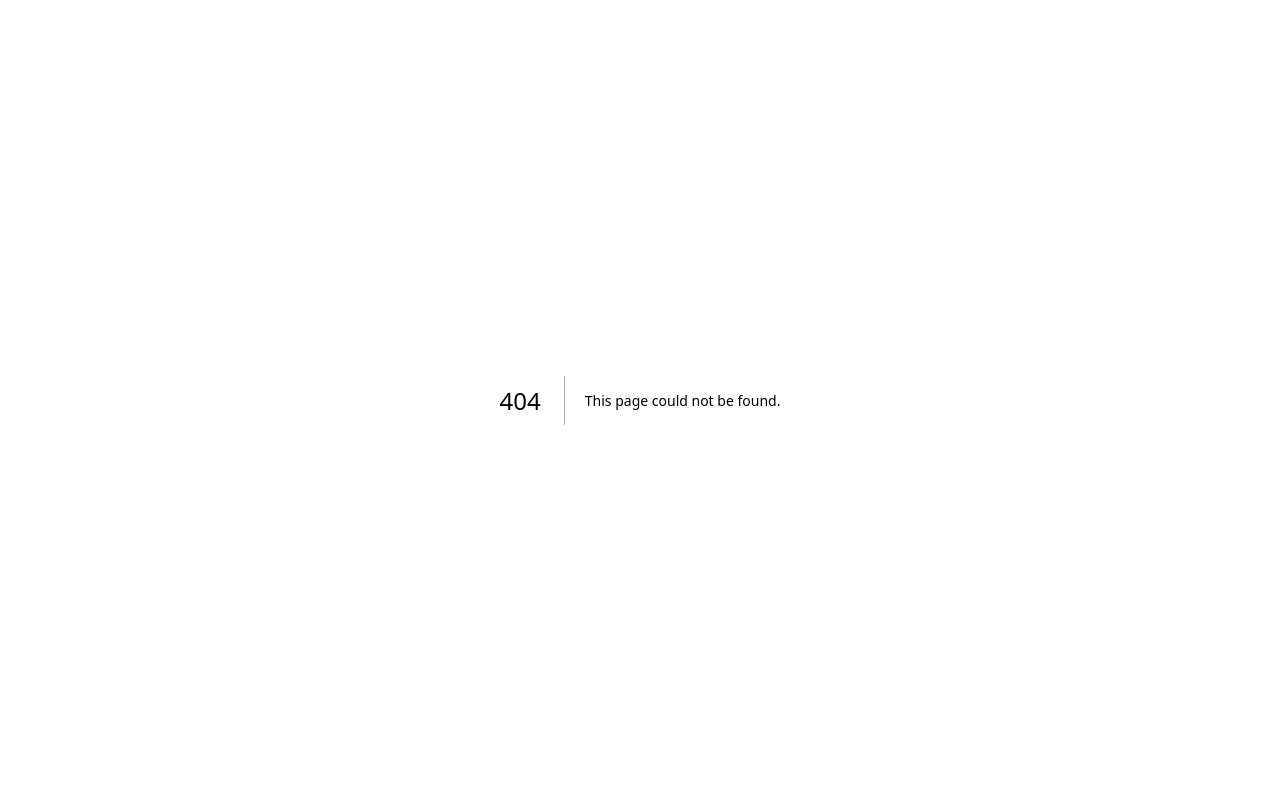
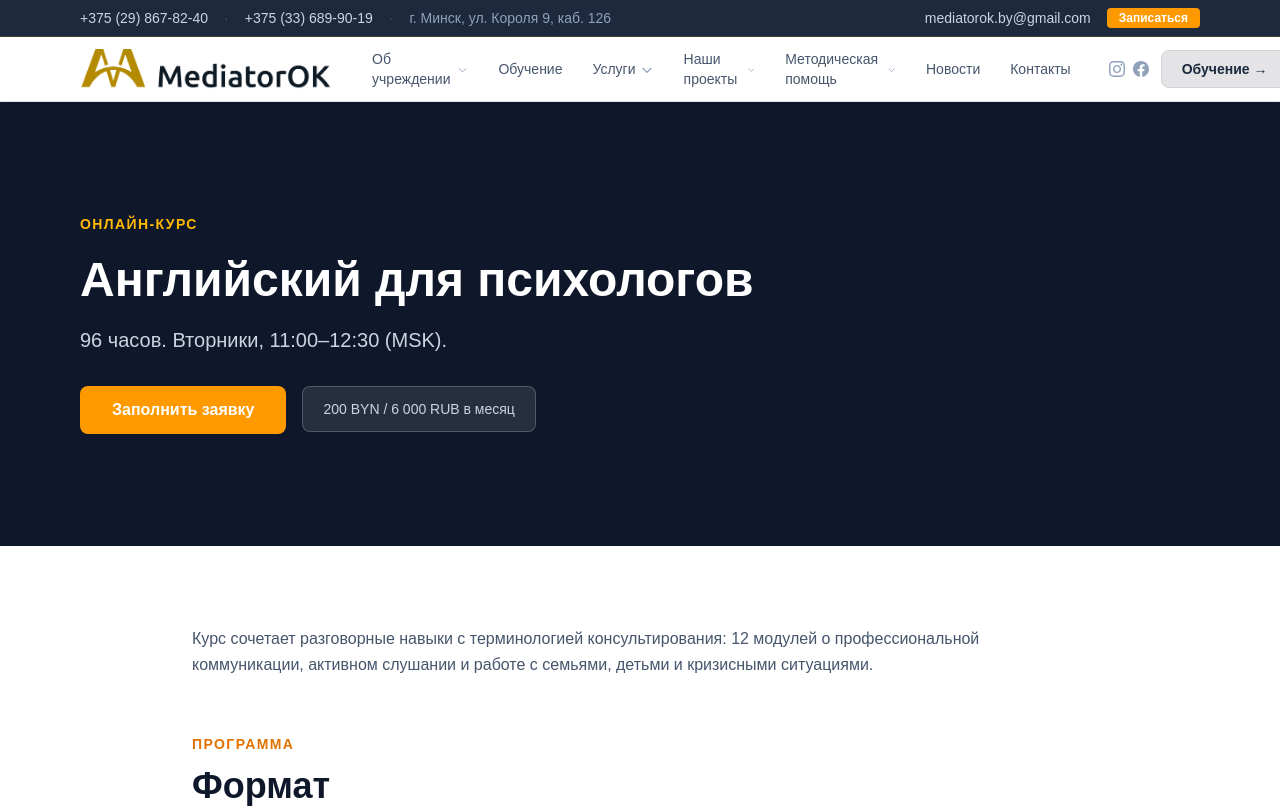
Before and after one commit to ZedMalatesta/newMediatorSite, a Next.js app: page /englishforpsychology in a window 1280 px wide. Before the commit this address had no page. Shown: the top 808 px of the page. Built offline with nearby package versions, Linux system fonts and the light colour scheme.

Commit message:
feat: add english for psychologists course page

```diff
--- /dev/null
+++ b/app/englishforpsychology/page.tsx
@@ -0,0 +1,49 @@
+import type { Metadata } from "next";
+import TopBar from "@layout/TopBar";
+import Navbar from "@layout/Navbar";
+import Footer from "@layout/Footer";
+import { EventHero } from "@sections/EventHero/EventHero";
+import { EventDetails } from "@sections/EventDetails/EventDetails";
+import { EventSignup } from "@sections/EventSignup/EventSignup";
+
+export const metadata: Metadata = {
+  title: "Английский для психологов | МедиаторОк Проф",
+  description:
+    "Специализированный курс английского для психологов: разговорные навыки и терминология консультирования. 96 часов, по вторникам.",
+};
+
+export default function EnglishForPsychologyPage() {
+  return (
+    <div className="min-h-screen bg-white">
+      <TopBar />
+      <Navbar />
+      <main>
+        <EventHero
+          eyebrow="Онлайн-курс"
+          title="Английский для психологов"
+          subtitle="96 часов. Вторники, 11:00–12:30 (MSK)."
+          meta={["200 BYN / 6 000 RUB в месяц"]}
+        />
+        <EventDetails
+          description={[
+            "Курс сочетает разговорные навыки с терминологией консультирования: 12 модулей о профессиональной коммуникации, активном слушании и работе с семьями, детьми и кризисными ситуациями.",
+          ]}
+          groups={[
+            {
+              heading: "Формат",
+              items: ["Telegram-клуб для самостоятельных материалов", "Групповые занятия по Zoom по уровню владения языком (A1–A2 или B1–B2)"],
+            },
+          ]}
+          speaker={{
+            name: "Оксана Шульга",
+            role: "Психолог, уровень английского C1",
+            photo: "/images/experts/shulga.jpg",
+            initials: "ОШ",
+          }}
+        />
+        <EventSignup />
+      </main>
+      <Footer />
+    </div>
+  );
+}
```
